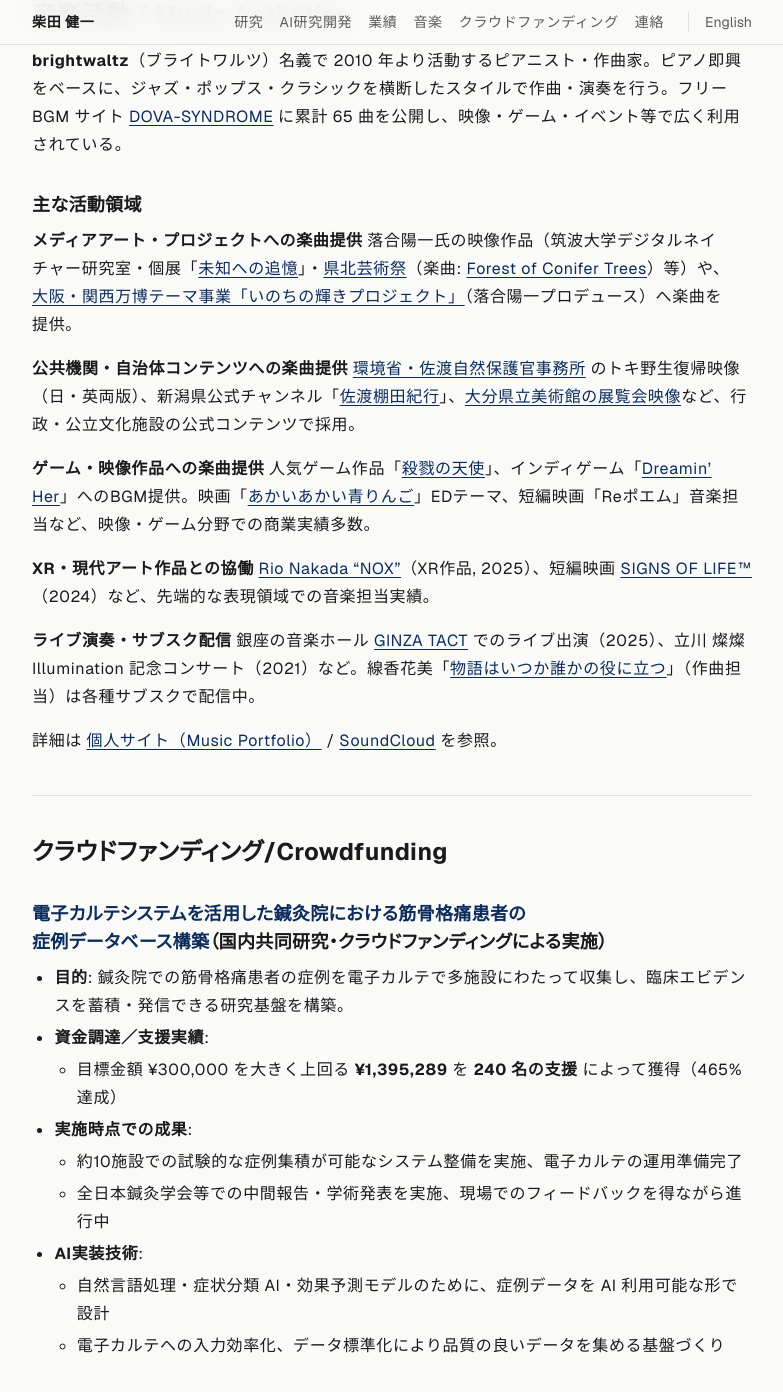
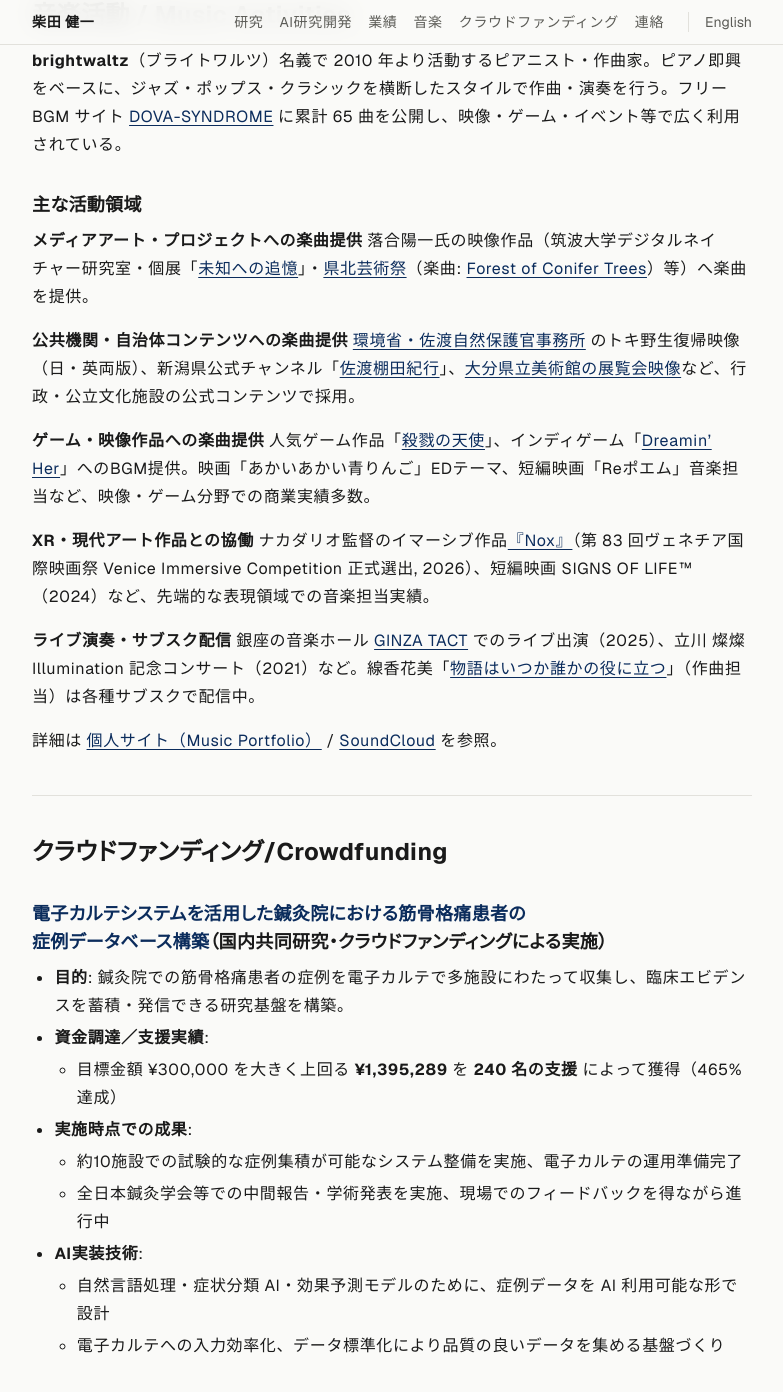
Before and after one commit to brightwaltz/portfolio, a Jekyll site: the page built from index.md, in a window 1280 px wide and 1400 px high, scrolled down 4550 px. Shown: the top 1392 px of the window, without its empty margins (248-1031 px from the left). Built offline with Jekyll 4.4.1, drawn with Linux system fonts in a browser that asks for light colours.

Commit message:
OG 画像・ファビコン・404 を足し、Nox を最新に、万博の記載とリンク切れ 2 件を外す
- OG 画像は名前と肩書きと写真だけ（日・英）。og:locale を言語ごとに
- Nox を研究室サイトの記述（2026、ヴェネチア正式選出）にそろえる
- 大阪・関西万博テーマ事業の記載を外す（研究室サイトに合わせる）
- 404 だった fidff.com・signsoflife.tokyo のリンクは文字を残して外す

Co-Authored-By: Claude Opus 5.5 <noreply@anthropic.com>
Claude-Session: https://claude.ai/code/session_01PDUKBseog8CWg3HSzaztBz

```diff
--- a/_layouts/default.html
+++ b/_layouts/default.html
@@ -18,7 +18,8 @@
   <meta property="og:locale" content="{% if ja %}ja_JP{% else %}en_US{% endif %}">
   <meta name="twitter:card" content="summary_large_image">
   <meta name="theme-color" content="#FAFAF8">
-  <link rel="icon" href="{{ '/assets/favicon.svg' | relative_url }}" type="image/svg+xml">
+  <link rel="icon" href="{{ '/assets/favicon.png' | relative_url }}" type="image/png">
+  <link rel="apple-touch-icon" href="{{ '/assets/apple-touch-icon.png' | relative_url }}">
   <link rel="preconnect" href="https://fonts.googleapis.com">
   <link rel="preconnect" href="https://fonts.gstatic.com" crossorigin>
   <link rel="stylesheet" href="https://fonts.googleapis.com/css2?family=Geist:wght@400..700&family=Noto+Sans+JP:wght@400;500;700&display=swap">
--- a/assets/site.css
+++ b/assets/site.css
@@ -162,3 +162,8 @@ em { font-style: normal; }
   html { scroll-behavior: auto; }
   .skip, .btn, .bar__nav a, .bar__lang { transition: none; }
 }
+
+/* 404 */
+.notfound { min-height: 80vh; display: grid; align-content: center; }
+.notfound h1 { font-size: 30px; line-height: 36px; margin: 0 0 16px; }
+.notfound__links { display: flex; flex-wrap: wrap; align-items: center; gap: 16px; margin-top: 8px; }
--- a/index.md
+++ b/index.md
@@ -152,16 +152,16 @@ lang: ja
 ### 主な活動領域
 
 **メディアアート・プロジェクトへの楽曲提供**
-落合陽一氏の映像作品（筑波大学デジタルネイチャー研究室・個展「<a href="https://www.youtube.com/watch?v=98VGJzv7xlc" target="_blank">未知への追憶</a>」・<a href="https://www.youtube.com/watch?v=hE2CStcAO8o" target="_blank">県北芸術祭</a>（楽曲: <a href="https://dova-s.jp/bgm/play2115.html" target="_blank">Forest of Conifer Trees</a>）等）や、<a href="https://www.youtube.com/watch?v=slKkMmgJ1HY" target="_blank">大阪・関西万博テーマ事業「いのちの輝きプロジェクト」</a>（落合陽一プロデュース）へ楽曲を提供。
+落合陽一氏の映像作品（筑波大学デジタルネイチャー研究室・個展「<a href="https://www.youtube.com/watch?v=98VGJzv7xlc" target="_blank">未知への追憶</a>」・<a href="https://www.youtube.com/watch?v=hE2CStcAO8o" target="_blank">県北芸術祭</a>（楽曲: <a href="https://dova-s.jp/bgm/play2115.html" target="_blank">Forest of Conifer Trees</a>）等）へ楽曲を提供。
 
 **公共機関・自治体コンテンツへの楽曲提供**
 <a href="https://www.youtube.com/watch?v=XeKHCGbArYI" target="_blank">環境省・佐渡自然保護官事務所</a> のトキ野生復帰映像（日・英両版）、新潟県公式チャンネル「<a href="https://www.youtube.com/watch?v=h37s0PBu4AE" target="_blank">佐渡棚田紀行</a>」、<a href="https://www.youtube.com/watch?v=mprRYj43jGg" target="_blank">大分県立美術館の展覧会映像</a>など、行政・公立文化施設の公式コンテンツで採用。
 
 **ゲーム・映像作品への楽曲提供**
-人気ゲーム作品「<a href="https://dic.pixiv.net/a/%E6%AE%BA%E6%88%AE%E3%81%AE%E5%A4%A9%E4%BD%BF#h2_3" target="_blank">殺戮の天使</a>」、インディゲーム「<a href="https://life0.info/dreaminher/index" target="_blank">Dreamin' Her</a>」へのBGM提供。映画「<a href="http://www.fidff.com/com/2016-130.html" target="_blank">あかいあかい青りんご</a>」EDテーマ、短編映画「Reポエム」音楽担当など、映像・ゲーム分野での商業実績多数。
+人気ゲーム作品「<a href="https://dic.pixiv.net/a/%E6%AE%BA%E6%88%AE%E3%81%AE%E5%A4%A9%E4%BD%BF#h2_3" target="_blank">殺戮の天使</a>」、インディゲーム「<a href="https://life0.info/dreaminher/index" target="_blank">Dreamin' Her</a>」へのBGM提供。映画「あかいあかい青りんご」EDテーマ、短編映画「Reポエム」音楽担当など、映像・ゲーム分野での商業実績多数。
 
 **XR・現代アート作品との協働**
-<a href="https://www.tactus.jp/nox" target="_blank">Rio Nakada "NOX"</a>（XR作品, 2025）、短編映画 <a href="https://signsoflife.tokyo/news/article/1002/" target="_blank">SIGNS OF LIFE™</a>（2024）など、先端的な表現領域での音楽担当実績。
+ナカダリオ監督のイマーシブ作品<a href="https://www.tactus.jp/nox" target="_blank">『Nox』</a>（第 83 回ヴェネチア国際映画祭 Venice Immersive Competition 正式選出, 2026）、短編映画 SIGNS OF LIFE™（2024）など、先端的な表現領域での音楽担当実績。
 
 **ライブ演奏・サブスク配信**
 銀座の音楽ホール <a href="https://ginzatact.com/detail.php?id=202505_022" target="_blank">GINZA TACT</a> でのライブ出演（2025）、立川 燦燦 Illumination 記念コンサート（2021）など。線香花美「<a href="https://www.youtube.com/watch?v=d8Z2rtXotro" target="_blank">物語はいつか誰かの役に立つ</a>」（作曲担当）は各種サブスクで配信中。
```
Also changed, not shown: 404.html (added, +26 -0 lines), en.md (+3 -3 lines), assets/apple-touch-icon.png (added), assets/favicon.png (added), assets/og-en.png (added), assets/og-ja.png (added).
